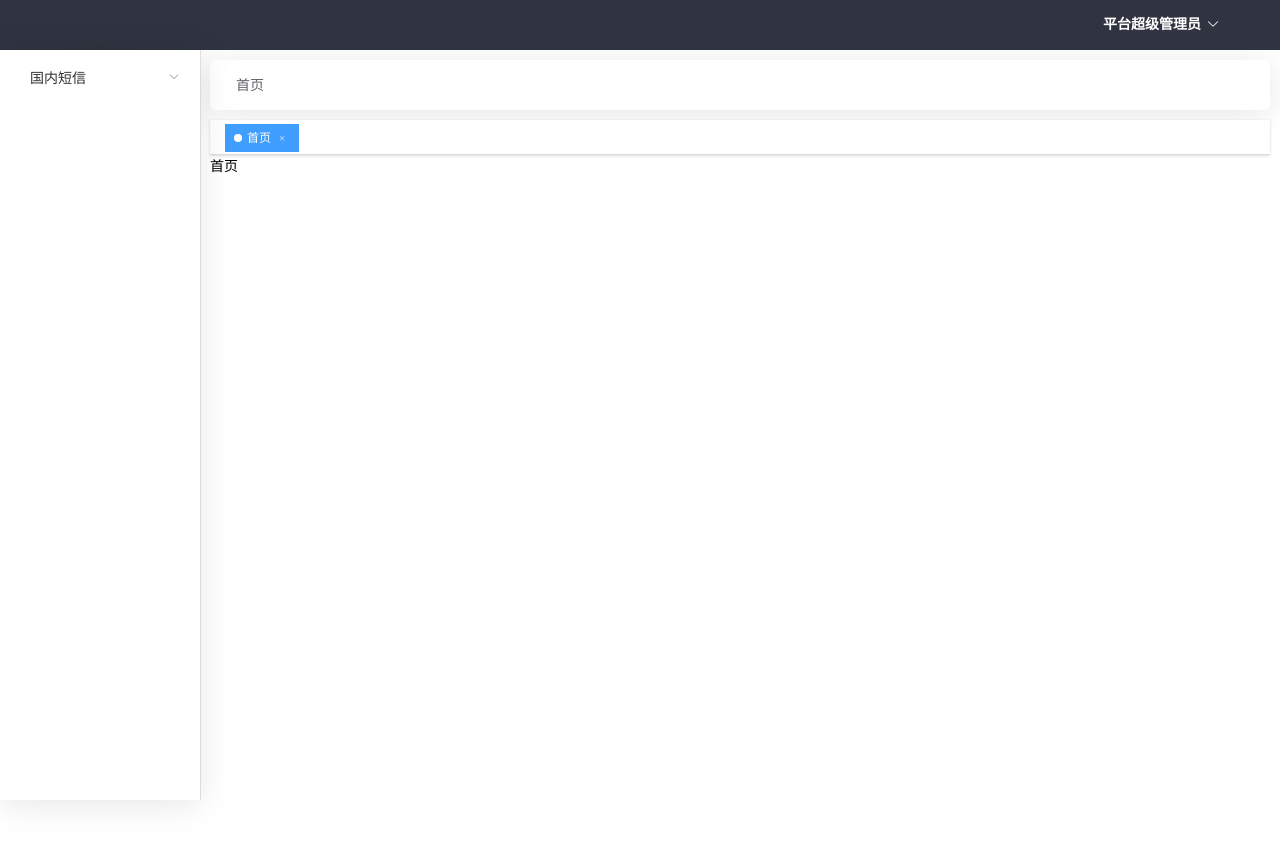
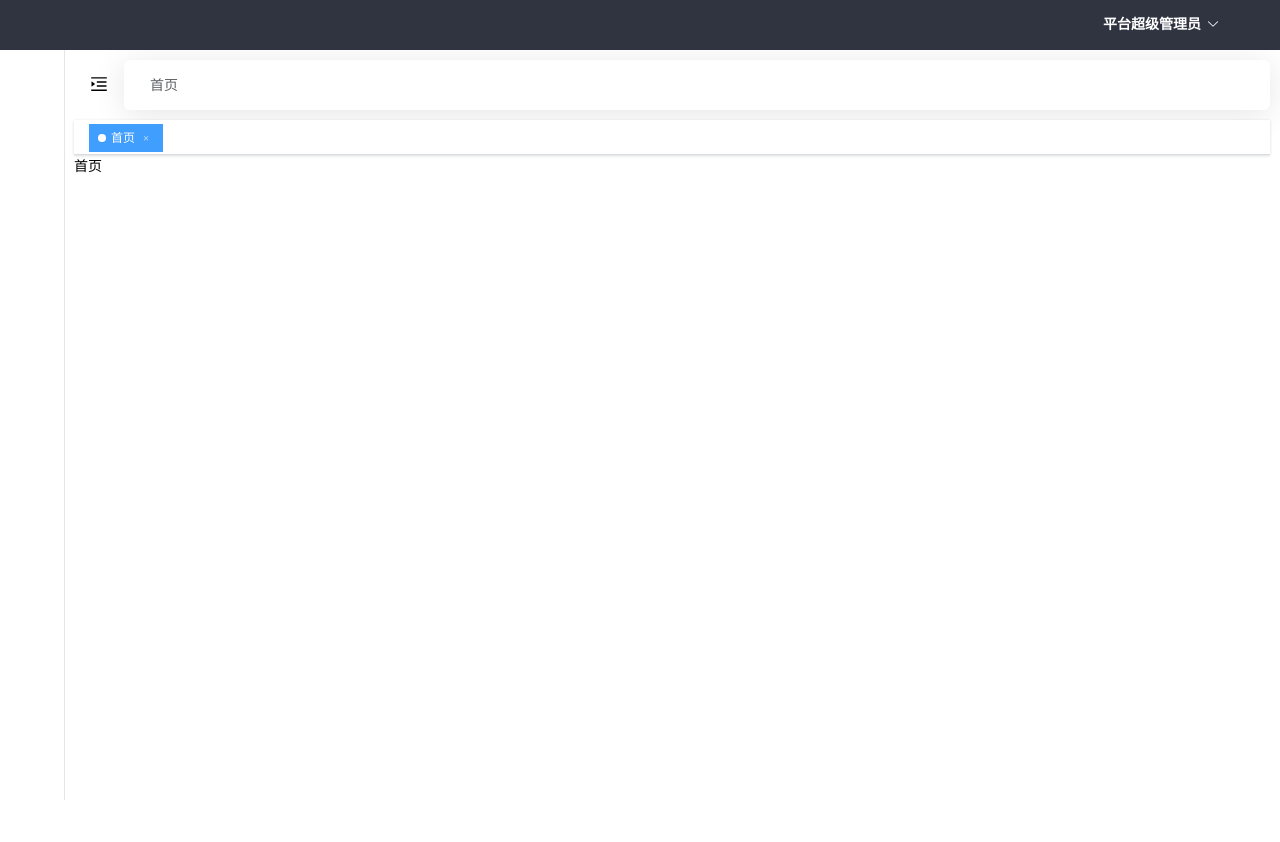
Before and after one commit to wtg0112/umsp6.0, a Vue app: page /redirect#/home in a window 1280 px wide. Shown: the top 842 px of the page. After the commit the page ends 800 px from the top, so only its background shows below. Built offline with nearby package versions, Linux system fonts and the light colour scheme; a small style sheet from the web is missing.

Commit message:
0622collapse

```diff
--- a/public/index.html
+++ b/public/index.html
@@ -8,7 +8,7 @@
   <meta name="google" content="notranslate" />
   <link rel="icon" href="logo.png">
   <!--iconfont字体图标引入-->
-  <link rel="stylesheet" href="//at.alicdn.com/t/font_2613131_drchz4gln9p.css"/>
+  <link rel="stylesheet" href="//at.alicdn.com/t/font_2613131_1ldot9kw9s5h.css"/>
   <title>
     <%= htmlWebpackPlugin.options.title %>
   </title>
--- a/src/components/AppMain.vue
+++ /dev/null
@@ -1,58 +0,0 @@
-<template>
-  <section class="app-main">
-    <transition name="fade-transform" mode="out-in">
-      <keep-alive :include="cachedViews">
-        <router-view :key="key" />
-      </keep-alive>
-    </transition>
-  </section>
-</template>
-
-<script>
-export default {
-  name: 'AppMain',
-  computed: {
-    cachedViews() {
-      console.log("ppooppp",this.$store.state.tagsView.cachedViews)
-      return this.$store.state.tagsView.cachedViews
-    },
-    key() {
-      return this.$route.name
-    }
-  }
-}
-</script>
-
-<style lang="scss" scoped>
-.app-main {
-  /* 50= navbar  50  */
-  min-height: calc(100vh - 50px);
-  width: 100%;
-  position: relative;
-  overflow: hidden;
-}
-
-.fixed-header+.app-main {
-  padding-top: 50px;
-}
-
-.hasTagsView {
-  .app-main {
-    /* 84 = navbar + tags-view = 50 + 34 */
-    min-height: calc(100vh - 84px);
-  }
-
-  .fixed-header+.app-main {
-    padding-top: 84px;
-  }
-}
-</style>
-
-<style lang="scss">
-// fix css style bug in open el-dialog
-.el-popup-parent--hidden {
-  .fixed-header {
-    padding-right: 15px;
-  }
-}
-</style>
--- /dev/null
+++ b/src/components/collapse.vue
@@ -0,0 +1,43 @@
+<template>
+  <div style="padding: 0 15px;" @click="toggleClick">
+    <svg
+      :class="isActive"
+      class="hamburger"
+      viewBox="0 0 1024 1024"
+      xmlns="http://www.w3.org/2000/svg"
+      width="64"
+      height="64"
+    >
+      <path d="M408 442h480c4.4 0 8-3.6 8-8v-56c0-4.4-3.6-8-8-8H408c-4.4 0-8 3.6-8 8v56c0 4.4 3.6 8 8 8zm-8 204c0 4.4 3.6 8 8 8h480c4.4 0 8-3.6 8-8v-56c0-4.4-3.6-8-8-8H408c-4.4 0-8 3.6-8 8v56zm504-486H120c-4.4 0-8 3.6-8 8v56c0 4.4 3.6 8 8 8h784c4.4 0 8-3.6 8-8v-56c0-4.4-3.6-8-8-8zm0 632H120c-4.4 0-8 3.6-8 8v56c0 4.4 3.6 8 8 8h784c4.4 0 8-3.6 8-8v-56c0-4.4-3.6-8-8-8zM142.4 642.1L298.7 519a8.84 8.84 0 0 0 0-13.9L142.4 381.9c-5.8-4.6-14.4-.5-14.4 6.9v246.3a8.9 8.9 0 0 0 14.4 7z" />
+    </svg>
+  </div>
+</template>
+
+<script>
+export default {
+  name: 'collapse',
+    data() {
+    return {
+      isActive: false,
+    }
+  },
+  methods: {
+    toggleClick() {
+      this.$emit('toggleClick',this.isActive)
+    }
+  }
+}
+</script>
+
+<style scoped>
+.hamburger {
+  display: inline-block;
+  vertical-align: middle;
+  width: 20px;
+  height: 20px;
+}
+
+.hamburger.is-active {
+  transform: rotate(180deg);
+}
+</style>
--- a/src/components/leftMenu.vue
+++ b/src/components/leftMenu.vue
@@ -1,8 +1,5 @@
 <template>
   <div class="menu">
-    <div class="btn" @click="btnClick">
-      {{ isCollapse ? '' : '' }}
-    </div>
     <!-- <el-radio-group v-model="isCollapse" style="margin-bottom: 20px;">
       <el-radio-button :label="false">展开</el-radio-button>
       <el-radio-button :label="true">收起</el-radio-button>
@@ -12,7 +9,7 @@
       :default-openeds="openPath"
       :default-active="currentPath"
       class="el-menu-vertical-demo"
-      :collapse="isCollapse"
+      :collapse="isActive"
       :unique-opened="true"
     >
       <el-submenu
@@ -51,19 +48,17 @@ export default {
       currentPath:{
         type: String,
         default:''
+      },
+      isActive:{
+        type:Boolean,
+        default:false
       }
     },
   data() {
     return {
-      isCollapse: false,
     }
   },
   methods: {
-    btnClick() {
-      this.isCollapse = !this.isCollapse
-      // 子组件向父组件发射自定义事件（自定义事件名字，自定义事件参数）
-      this.$emit('itemClick', this.isCollapse)
-    }
   }
 }
 </script>
--- a/src/components/pagination.vue
+++ /dev/null
@@ -1,73 +0,0 @@
-<template>
-  <div class="pagination-container">
-    <router-link
-      :to="{ name: item }"
-      v-for="(item, index) in tags"
-      :key="item"
-    >
-      <el-tag
-        :closable="tags.length > 1 ? true : false"
-        @close.prevent="tagClose(index)"
-      >
-        {{ item }}
-      </el-tag>
-    </router-link>
-  </div>
-</template>
-<script>
-export default {
-  data() {
-    return {
-      tags: []
-    }
-  },
-  created() {
-    this.tags.push( this.$route.name )
-  },
-  methods: {
-    tagClose(index) {
-      this.tags.splice(index, 1)
-    }
-  },
-  watch: {
-    $route(to, from) {
-      console.log(this.$route)
-      if(this.tags.indexOf(to.name) == -1) {
-        this.tags.push( to.name )
-        this.$route.meta.keepAlive = true
-      }
-    }
-  }
-  //     $route(to, from) {
-  //     // 如果要to(进入)的页面是需要keepAlive缓存的，把name push进include数组中
-  //     if (to.meta.keepAlive) {
-  //       !this.include.includes(to.name) && this.include.push(to.name);
-  //     }
-  //     // 如果 要 form(离开) 的页面是 keepAlive缓存的，
-  //     // 再根据 deepth 来判断是前进还是后退
-  //     // 如果是后退：
-  //     if (from.meta.keepAlive && to.meta.deepth < from.meta.deepth) {
-  //       const index = this.include.indexOf(from.name);
-  //       index !== -1 && this.include.splice(index, 1);
-  //     }
-  //   }
-  // }
-}
-</script>
-
-<style lang="scss">
-.pagination-container {
-  width: 100%;
-}
-.pagination {
-  height: 50px;
-  display: flex;
-  align-items: center;
-  padding-left: 20px;
-  background-color: #fff;
-  font-size: 16px;
-  box-shadow: 0 4px 32px 0 rgba(0, 0, 0, 0.1);
-  border-radius: 6px;
-  margin-bottom: 10px;
-}
-</style>
--- a/src/views/homeMessage/index.vue
+++ b/src/views/homeMessage/index.vue
@@ -1,3 +1,50 @@
 <template>
-  <router-view></router-view>
+  <keep-alive :include="cachedViews">
+     <router-view ></router-view>
+</keep-alive>
 </template>
+
+<script>
+export default {
+  name: 'index',
+  computed: {
+    cachedViews() {
+      return this.$store.state.tagsView.cachedViews
+    }
+  }
+}
+</script>
+
+<style lang="scss" scoped>
+.app-main {
+  /* 50= navbar  50  */
+  min-height: calc(100vh - 50px);
+  width: 100%;
+  position: relative;
+  overflow: hidden;
+}
+
+.fixed-header+.app-main {
+  padding-top: 50px;
+}
+
+.hasTagsView {
+  .app-main {
+    /* 84 = navbar + tags-view = 50 + 34 */
+    min-height: calc(100vh - 84px);
+  }
+
+  .fixed-header+.app-main {
+    padding-top: 84px;
+  }
+}
+</style>
+
+<style lang="scss">
+// fix css style bug in open el-dialog
+.el-popup-parent--hidden {
+  .fixed-header {
+    padding-right: 15px;
+  }
+}
+</style>
--- a/src/views/index.vue
+++ b/src/views/index.vue
@@ -1,21 +1,18 @@
 <template>
   <div>
     <topHead :name="'平台超级管理员'" />
-    <leftMenu :list="list"  :openPath="openPath"  :currentPath="currentPath" v-if="list[0].menuList" @itemClick="cpnClick"/>
-    <div class="container" :class="{hasTagsView:needTagsView}"  :style="isCollapse ? 'padding-left: 64px;' : ''">
+    <leftMenu :list="list"  :openPath="openPath"  :currentPath="currentPath"  :isActive="isActive" v-if="list[0].menuList"/>
+    <div class="container" :class="{hasTagsView:needTagsView}" :style="isActive ? 'padding-left: 64px;' : ''">
       <el-row style="margin: 10px 0;" :gutter="20">
         <el-col :span="24">
-          <!-- 分页 -->
-          <!-- <div class="pagination">
-            <pagination />
-          </div> -->
-
+          <!-- 左侧菜单栏折叠 -->
+           <collapse id="hamburger-container"  class="hamburger-container" @toggleClick="toggleSideBar" />
           <!-- 面包屑 -->
           <div class="breadcrumb">
             <breadMenu />
           </div>
+          <!-- 标签导航 -->
             <tags-view v-if="needTagsView" />
-
           <!-- 标题 -->
           <!-- <div
             class="breadcrumb"
@@ -24,7 +21,7 @@
           >
             <topTitle />
           </div> -->
-            <app-main />
+            <router-view/>
         </el-col>
       </el-row>
     </div>
@@ -32,29 +29,30 @@
 </template>
 <script>
 import leftMenu from '@/components/leftMenu'
-import pagination from '@/components/pagination'
 import tagsView from '@/components/tagsView'
-import appMain from '@/components/AppMain'
 import breadMenu from '@/components/breadcrumb'
 import topHead from '@/components/topHead'
 import homeMessage from '@/router/homeMessage'
+import collapse from '@/components/collapse'
 import topTitle from '../components/topTitle.vue'
-import { mapState } from 'vuex'
+import { mapState,mapGetters } from 'vuex'
 export default {
   components: {
-    pagination,
     tagsView,
     leftMenu,
     topHead,
     breadMenu,
     topTitle,
-    appMain
+    collapse
   },
     computed: {
 
   },
     computed: {
     ...mapState({needTagsView: state => state.settings.tagsView}),
+    ...mapGetters([
+      'sidebar'
+    ])
   },
   data() {
     return {
@@ -67,22 +65,22 @@ export default {
       ],
       openPath:[],
       currentPath:this.$route.name,
-      isCollapse: false, // 是否折叠
+      isActive: true, // 是否折叠
     }
   },
   watch:{
     '$route':'getPath'
   },
   methods:{
+       toggleSideBar() {
+         this.isActive=!this.isActive
+     },
       getPath(){
         if(this.$route.name=='首页'){
           this.openPath=[]
           this.currentPath=null
         }
       },
-      cpnClick(item) {
-       this.isCollapse = item
-      }
  },
   created() {},
 
@@ -96,4 +94,16 @@ export default {
   padding: 50px 0 0 200px;
   transition: all .6s;
 }
+  .hamburger-container {
+    line-height: 46px;
+    height: 100%;
+    float: left;
+    cursor: pointer;
+    transition: background .3s;
+    -webkit-tap-highlight-color:transparent;
+
+    &:hover {
+      background: rgba(0, 0, 0, .025)
+    }
+  }
 </style>
```
Also changed, not shown: src/router/homeMessage/index.js (+12 -12 lines).
